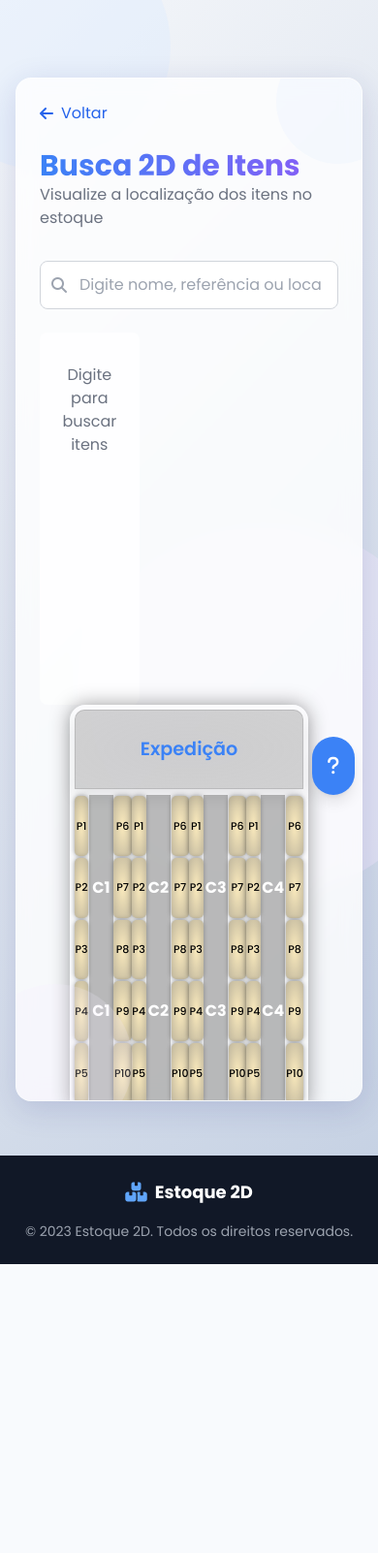
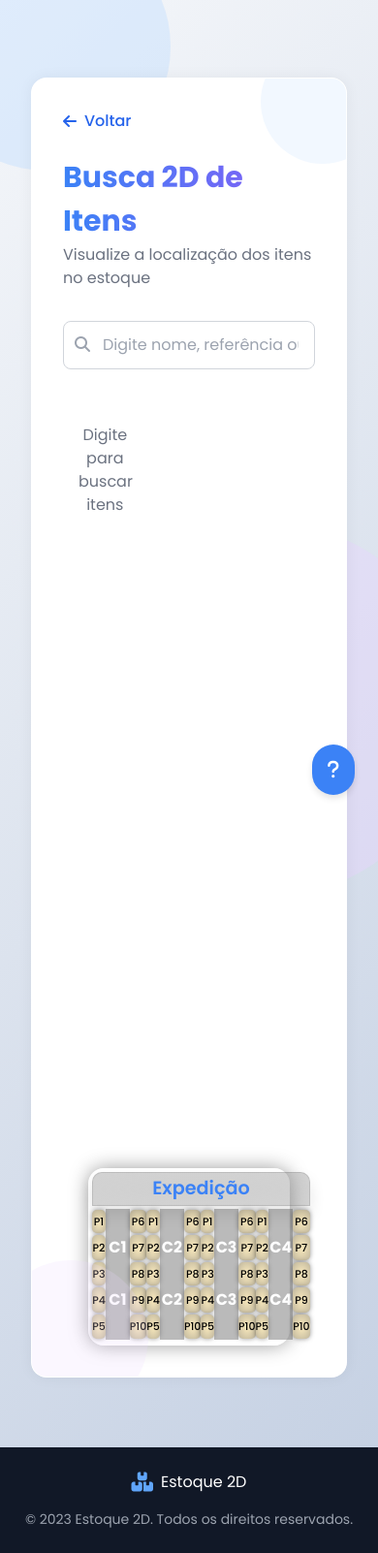
Before and after one commit to JP-Bortolaci/Projeto-Integrador, a PHP site: page /pages/busca.html in a window 390 px wide. Shown: the whole page at 97% size. Before the commit the page ends 1304 px from the top, so only its background shows below. Run offline with PHP 8.4, Linux system fonts and the light colour scheme; some libraries are stand-ins or nearby versions.

Commit message:
Bug resolvido, pulsação adicionado, faltou mobile version

```diff
--- a/projeto/pages/busca.html
+++ b/projeto/pages/busca.html
@@ -1,111 +1,85 @@
+<!-- busca2d.html -->
 <!DOCTYPE html>
 <html lang="pt-br">
 <head>
     <meta charset="UTF-8">
     <meta name="viewport" content="width=device-width, initial-scale=1.0">
     <title>Busca 2D - Gerenciamento de Estoque 2D</title>
+    <link rel="stylesheet" href="../styles/buscaest.css">
     <script src="https://cdn.tailwindcss.com"></script>
     <link rel="stylesheet" href="https://cdnjs.cloudflare.com/ajax/libs/font-awesome/6.4.0/css/all.min.css">
-    <link rel="stylesheet" href="../styles/buscaest.css">
-    <style>
+</head>
+<body class="body-custom">
+    <div class="bg-circle blue"></div>
+    <div class="bg-circle purple"></div>
 
-    </style>
-</head>
-<body class="overflow-x-hidden">
-    <!-- Floating background elements -->
-    <div class="fixed -left-20 -top-20 w-64 h-64 rounded-full bg-blue-100 opacity-40"></div>
-    <div class="fixed -right-20 -bottom-20 w-96 h-96 rounded-full bg-purple-100 opacity-40"></div>
+    <main class="main-container">
+        <div class="main-card">
+            <div class="decorative-circle top-right"></div>
+            <div class="decorative-circle bottom-left"></div>
 
-    <!-- Main content -->
-    <main class="min-h-screen flex items-start justify-center p-4 md:p-8 relative z-10 pt-20">
-        <div class="main-card rounded-2xl p-6 md:p-8 w-full max-w-6xl relative overflow-hidden mb-10">
-            <!-- Decorative elements -->
-            <div class="absolute -right-10 -top-10 w-32 h-32 rounded-full bg-blue-100 opacity-20"></div>
-            <div class="absolute -left-10 -bottom-10 w-40 h-40 rounded-full bg-purple-100 opacity-20"></div>
-
-            <!-- Back button -->
-            <a href="../index.html" class="btn-back flex items-center text-blue-600 mb-6 w-max">
-                <i class="fas fa-arrow-left mr-2"></i> Voltar
+            <a href="../index.html" class="btn-back">
+                <i class="fas fa-arrow-left"></i> Voltar
             </a>
 
-            <!-- Header -->
-            <div class="flex items-center justify-between mb-8">
+            <div class="header-container">
                 <div>
-                    <h1 class="text-3xl font-bold gradient-text">Busca 2D de Itens</h1>
-                    <p class="text-gray-500">Visualize a localização dos itens no estoque</p>
+                    <h1 class="titulo">Busca 2D de Itens</h1>
+                    <p class="subtitulo">Visualize a localização dos itens no estoque</p>
                 </div>
-                <div class="floating hidden md:block">
-                    <div class="bg-white p-4 rounded-2xl shadow-lg">
-                        <i class="fas fa-map-marked-alt text-4xl gradient-text"></i>
-                    </div>
+                <div class="icon-box">
+                    <i class="fas fa-map-marked-alt"></i>
                 </div>
             </div>
 
-            <!-- Search section -->
-            <div class="relative mb-6">
-                <div class="absolute inset-y-0 left-0 pl-3 flex items-center pointer-events-none">
-                    <i class="fas fa-search text-gray-400"></i>
+            <div class="search-container">
+                <div class="search-icon">
+                    <i class="fas fa-search"></i>
                 </div>
-                <input type="text" id="search"
-                       class="input-field pl-10 w-full px-4 py-3 rounded-lg border border-gray-300 focus:outline-none focus:border-blue-500"
-                       placeholder="Digite nome, referência ou localização...">
+                <input type="text" id="search" class="search-input" placeholder="Digite nome, referência ou localização...">
             </div>
 
-            <!-- Results and location info -->
             <div class="resultLocation">
-                <!-- Results list -->
-                <div class="lg:col-span-1">
-                    <div class="bg-white bg-opacity-70 rounded-lg p-4 h-96 overflow-y-auto">
-                        <ul id="results" class="item-list space-y-2">
-                            <li class="text-gray-500 text-center py-4">Digite para buscar itens</li>
+                <div class="result-box">
+                    <ul id="results" class="item-list">
+                        <li class="placeholder">Digite para buscar itens</li>
                     </ul>
                 </div>
 
-                    <!-- Location info -->
                 <div id="location-display" class="location-info hidden">
-                        <div class="flex items-center mb-2">
-                            <i class="fas fa-map-marker-alt text-blue-500 mr-2"></i>
-                            <h3 class="font-bold text-gray-700">Localização do Item</h3>
+                    <div class="location-header">
+                        <i class="fas fa-map-marker-alt"></i>
+                        <h3>Localização do Item</h3>
                     </div>
-                        <div id="location-details" class="text-sm text-gray-600"></div>
+                    <div id="location-details" class="location-details"></div>
                 </div>
             </div>
 
-                <!-- Estoque 2D -->
             <article class="estoqueInteiro">
                 <section class="planta2d">
                     <div class="estoque" id="estoque"></div>
-                        <div class="expedicao">
-                           <h2>Expedição</h2>
-                        </div>
+                    <div class="expedicao"><h2>Expedição</h2></div>
                 </section>
-
             </article>
-               <script src="../script/busca.js"></script>
-            </div>
         </div>
     </main>
 
-    <!-- Floating action buttons -->
-    <a href="ajudaFuncionario.html" class="fab fixed bottom-6 right-6 md:right-auto md:left-6 bg-blue-500 text-white p-4 rounded-full shadow-lg z-20">
-        <i class="fas fa-question text-xl"></i>
+    <a href="ajudaFuncionario.html" class="fab">
+        <i class="fas fa-question"></i>
     </a>
 
-    <!-- Footer -->
-    <footer class="bg-gray-900 text-white py-6 relative z-10">
-        <div class="container mx-auto px-4 text-center">
-            <div class="flex justify-center mb-4">
-                <div class="flex items-center">
-                    <i class="fas fa-boxes text-xl text-blue-400 mr-2"></i>
-                    <span class="text-lg font-bold">Estoque 2D</span>
+    <footer class="footer">
+        <div class="footer-container">
+            <div class="footer-icon">
+                <i class="fas fa-boxes"></i>
+                <span>Estoque 2D</span>
             </div>
-            </div>
-            <p class="text-gray-400 text-sm">© 2023 Estoque 2D. Todos os direitos reservados.</p>
+            <p>© 2023 Estoque 2D. Todos os direitos reservados.</p>
         </div>
     </footer>
 
     <script>
-        // Busca de itens
+        // Seu JavaScript continua aqui, sem mudanças
         const searchInput = document.getElementById('search');
         const resultsList = document.getElementById('results');
         const locationDisplay = document.getElementById('location-display');
@@ -163,44 +137,47 @@
                 });
         });
 
-        // Gerar estoque 2D
         const estoque = document.getElementById("estoque");
 
-        // Criar 4 corredores com prateleiras entre eles
-        for (let c = 1; c <= 4; c++) {
-            // Adicionar corredor
+        // Gerar 4 corredores (C1 a C4)
+        let corredorAtual = 1;
+
+        for (let bloco = 0; bloco < 4; bloco++) {
+            // 2 linhas de prateleiras por corredor (C1 a C4)
+            for (let linha = 0; linha < 2; linha++) {
+                // Adiciona linha de corredor entre blocos (exceto após o último)
+                if (bloco < 4 && linha == 1) {
+                    for (let i = 0; i < 5; i++) {
                         const corredor = document.createElement("div");
+                        const corredorSpan = document.createElement("span");
                         corredor.className = "corredor";
-            corredor.innerHTML = `<div class="text-lg font-bold text-blue-600">Corredor ${c}</div>`;
+                        corredorSpan.className = "corredorSpan";
+                        if (i == 1 || i == 3) {
+                            corredorSpan.textContent = `C${corredorAtual}`
+                        } else {
+                            corredorSpan.textContent = "";
+                        }
                         estoque.appendChild(corredor);
+                        corredor.appendChild(corredorSpan);
+                    }
+                }
+                for (let p = 1; p <= 5; p++) {
+                    const prateleira = document.createElement("div");
+                    const prateleiraSpan = document.createElement("span");
+                    const prateleiraNum = (linha * 5 + p); // P1 a P5 por corredor
+                    const id = `C${corredorAtual}P${prateleiraNum}`;
 
-            // Adicionar prateleiras (exceto após o último corredor)
-            if (c < 4) {
-                const prateleirasContainer = document.createElement("div");
-                prateleirasContainer.className = "prateleiras-container";
 
-                // Criar 8 prateleiras verticais
-                for (let p = 1; p <= 8; p++) {
-                    const prateleira = document.createElement("div");
                     prateleira.className = "prateleira";
-                    const id = `C${c}P${p}`;
                     prateleira.id = id;
+                    prateleiraSpan.className = "prateleiraSpan";
+                    prateleiraSpan.textContent = `P${prateleiraNum}`;
 
-                    const prateleiraNumero = document.createElement("div");
-                    prateleiraNumero.className = "prateleira-numero";
-                    prateleiraNumero.textContent = `P${p}`;
-
-                    const prateleiraItens = document.createElement("div");
-                    prateleiraItens.className = "prateleira-itens";
-                    prateleiraItens.textContent = "0 itens";
-
-                    prateleira.appendChild(prateleiraNumero);
-                    prateleira.appendChild(prateleiraItens);
-                    prateleirasContainer.appendChild(prateleira);
+                    estoque.appendChild(prateleira);
+                    prateleira.appendChild(prateleiraSpan);
                 }
-
-                estoque.appendChild(prateleirasContainer);
             }
+        corredorAtual++;
 }
 
         // Função para localizar item no estoque 2D
@@ -225,16 +202,6 @@
                 alvo.classList.add('destacado');
                 alvo.style.zIndex = '10';
 
-                // Scroll suave para a prateleira
-                alvo.scrollIntoView({
-                    behavior: 'smooth',
-                    block: 'center',
-                    inline: 'center'
-                });
-
-                // Adicionar animação de pulso
-                alvo.style.animation = 'pulse 1.5s infinite';
-
                 // Carregar itens da prateleira (simulação)
                 setTimeout(() => {
                     const itensCount = Math.floor(Math.random() * 5) + 1;
@@ -245,17 +212,6 @@
                 alert('Localização não encontrada no estoque.');
             }
         }
-
-        // Adicionar estilo de animação de pulso
-        const style = document.createElement('style');
-        style.textContent = `
-            @keyframes pulse {
-                0% { transform: scale(1); box-shadow: 0 0 0 0 rgba(59, 130, 246, 0.7); }
-                70% { transform: scale(1.05); box-shadow: 0 0 0 10px rgba(59, 130, 246, 0); }
-                100% { transform: scale(1); box-shadow: 0 0 0 0 rgba(59, 130, 246, 0); }
-            }
-        `;
-        document.head.appendChild(style);
     </script>
 </body>
 </html>
--- a/projeto/script/busca.js
+++ b/projeto/script/busca.js
@@ -70,7 +70,7 @@
         for (let p = 1; p <= 5; p++) {
             const prateleira = document.createElement("div");
             const prateleiraSpan = document.createElement("span");
-            const prateleiraNum = (linha * 5 + p); // P1 a P8 por corredor
+            const prateleiraNum = (linha * 5 + p); // P1 a P5 por corredor
             const id = `C${corredorAtual}P${prateleiraNum}`;
 
 
--- a/projeto/styles/buscaest.css
+++ b/projeto/styles/buscaest.css
@@ -275,3 +275,269 @@
         grid-row: 1/2;
     }
 }
+
+/* --- Body --- */
+.body-custom {
+    overflow-x: hidden;
+}
+
+/* --- Fundo flutuante --- */
+.bg-circle {
+    position: fixed;
+    border-radius: 9999px;
+    opacity: 0.4;
+}
+
+.bg-circle.blue {
+    top: -5rem;
+    left: -5rem;
+    width: 16rem;
+    height: 16rem;
+    background-color: #bfdbfe; /* blue-100 */
+}
+
+.bg-circle.purple {
+    bottom: -5rem;
+    right: -5rem;
+    width: 24rem;
+    height: 24rem;
+    background-color: #e9d5ff; /* purple-100 */
+}
+
+/* --- Container principal --- */
+.main-container {
+    min-height: 100vh;
+    display: flex;
+    align-items: start;
+    justify-content: center;
+    padding: 5rem 2rem 2rem;
+    position: relative;
+    z-index: 10;
+}
+
+/* --- Cartão principal --- */
+.main-card {
+    border-radius: 1rem;
+    padding: 2rem;
+    max-width: 90rem;
+    width: 100%;
+    position: relative;
+    overflow: hidden;
+    margin-bottom: 2.5rem;
+    background-color: #ffffff;
+    box-shadow: 0 0 15px rgba(0, 0, 0, 0.05);
+}
+
+/* --- Círculos decorativos --- */
+.decorative-circle {
+    position: absolute;
+    border-radius: 9999px;
+    opacity: 0.2;
+}
+
+.top-right {
+    top: -2.5rem;
+    right: -2.5rem;
+    width: 8rem;
+    height: 8rem;
+    background-color: #bfdbfe;
+}
+
+.bottom-left {
+    bottom: -2.5rem;
+    left: -2.5rem;
+    width: 10rem;
+    height: 10rem;
+    background-color: #e9d5ff;
+}
+
+/* --- Botão Voltar --- */
+.btn-back {
+    display: flex;
+    align-items: center;
+    color: #2563eb;
+    margin-bottom: 1.5rem;
+    width: max-content;
+    font-weight: 500;
+}
+
+.btn-back i {
+    margin-right: 0.5rem;
+}
+
+/* --- Header --- */
+.header-container {
+    display: flex;
+    justify-content: space-between;
+    align-items: center;
+    margin-bottom: 2rem;
+}
+
+.titulo {
+    font-size: 1.875rem;
+    font-weight: 700;
+    background: linear-gradient(to right, #3b82f6, #8b5cf6);
+    -webkit-background-clip: text;
+    -webkit-text-fill-color: transparent;
+}
+
+.subtitulo {
+    color: #6b7280;
+}
+
+.icon-box {
+    display: none;
+}
+
+@media (min-width: 768px) {
+    .icon-box {
+        display: block;
+        background: white;
+        padding: 1rem;
+        border-radius: 1rem;
+        box-shadow: 0 4px 6px rgba(0, 0, 0, 0.1);
+    }
+
+    .icon-box i {
+        font-size: 2rem;
+        background: linear-gradient(to right, #3b82f6, #8b5cf6);
+        -webkit-background-clip: text;
+        -webkit-text-fill-color: transparent;
+    }
+}
+
+/* --- Busca --- */
+.search-container {
+    position: relative;
+    margin-bottom: 1.5rem;
+}
+
+.search-icon {
+    position: absolute;
+    left: 0.75rem;
+    top: 50%;
+    transform: translateY(-50%);
+    pointer-events: none;
+    color: #9ca3af;
+}
+
+.search-input {
+    padding: 0.75rem 1rem 0.75rem 2.5rem;
+    width: 100%;
+    border: 1px solid #d1d5db;
+    border-radius: 0.5rem;
+    outline: none;
+}
+
+.search-input:focus {
+    border-color: #3b82f6;
+}
+
+/* --- Resultados --- */
+.result-box {
+    background: rgba(255, 255, 255, 0.7);
+    border-radius: 0.5rem;
+    padding: 1rem;
+    height: 24rem;
+    overflow-y: auto;
+    margin-bottom: 1rem;
+}
+
+.item-list {
+    list-style: none;
+    padding: 0;
+    margin: 0;
+}
+
+.placeholder {
+    text-align: center;
+    color: #6b7280;
+    padding: 1rem 0;
+}
+
+/* --- Localização --- */
+.location-info {
+    margin-top: 1rem;
+}
+
+.location-header {
+    display: flex;
+    align-items: center;
+    margin-bottom: 0.5rem;
+}
+
+.location-header i {
+    color: #3b82f6;
+    margin-right: 0.5rem;
+}
+
+.location-details {
+    font-size: 0.875rem;
+    color: #4b5563;
+}
+
+/* --- Prateleiras --- */
+
+.destacado {
+    border: 2px solid #3b82f6;
+    background-color: #dbeafe;
+    animation: pulse 1.5s infinite;
+    z-index: 10;
+}
+
+@keyframes pulse {
+    0% { transform: scale(1); box-shadow: 0 0 0 0 rgba(59, 130, 246, 0.7); }
+    70% { transform: scale(1.05); box-shadow: 0 0 0 10px rgba(59, 130, 246, 0); }
+    100% { transform: scale(1); box-shadow: 0 0 0 0 rgba(59, 130, 246, 0); }
+}
+
+/* --- Botão flutuante --- */
+.fab {
+    position: fixed;
+    bottom: 1.5rem;
+    right: 1.5rem;
+    background-color: #3b82f6;
+    color: white;
+    padding: 1rem;
+    border-radius: 9999px;
+    box-shadow: 0 4px 6px rgba(0, 0, 0, 0.1);
+    z-index: 20;
+}
+
+.fab i {
+    font-size: 1.25rem;
+}
+
+/* --- Rodapé --- */
+.footer {
+    background-color: #111827;
+    color: white;
+    padding: 1.5rem 0;
+    position: relative;
+    z-index: 10;
+}
+
+.footer-container {
+    max-width: 1024px;
+    margin: 0 auto;
+    text-align: center;
+    padding: 0 1rem;
+}
+
+.footer-icon {
+    display: flex;
+    justify-content: center;
+    align-items: center;
+    margin-bottom: 1rem;
+}
+
+.footer-icon i {
+    font-size: 1.25rem;
+    color: #60a5fa;
+    margin-right: 0.5rem;
+}
+
+.footer p {
+    font-size: 0.875rem;
+    color: #9ca3af;
+}
```
Lines whose indentation alone changed are shown as unchanged.
